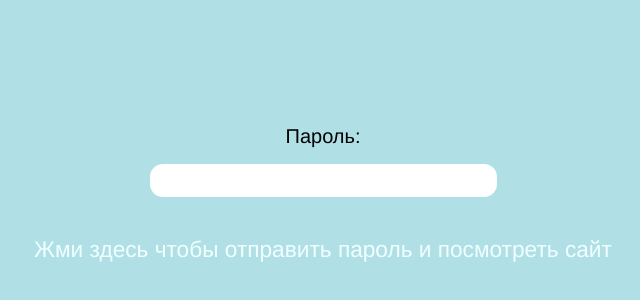
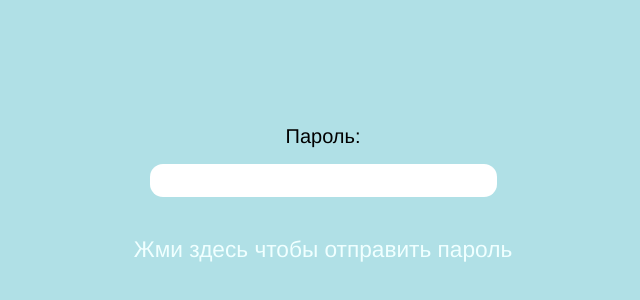
Before and after one commit to Annushka-123/InnLibrary, a plain HTML site: page sait.html in a window 1280 px wide. Shown: the part 98-398 px from the top of the page, without its empty margins (317-957 px from the left). Drawn offline with Linux system fonts and the light colour scheme.

Commit message:
sait.html

```diff
--- a/sait.html
+++ b/sait.html
@@ -18,9 +18,9 @@
 <body style="padding: 30px; background-color: powderblue; text-align: center; ">
     <p style="font-size: 15pt; margin-top: 16%;">Пароль:</p>
     <input style="font-size: 20pt; color: rgb(135, 215, 255); border: 3px; border-radius: 13px;" id="passwordBox" type="password"/>
-    <a style="color: Azure; font-size: 17pt;" href="https://vk.com/feed" onclick="return checkPassword();">
+    <a style="color: Azure; font-size: 17pt;" href="glavnaya.html" onclick="return checkPassword();">
         <p> </p>
-        Жми здесь чтобы отправить пароль и посмотреть сайт
+        Жми здесь чтобы отправить пароль
     </a>
 </body>
 </html>
```
